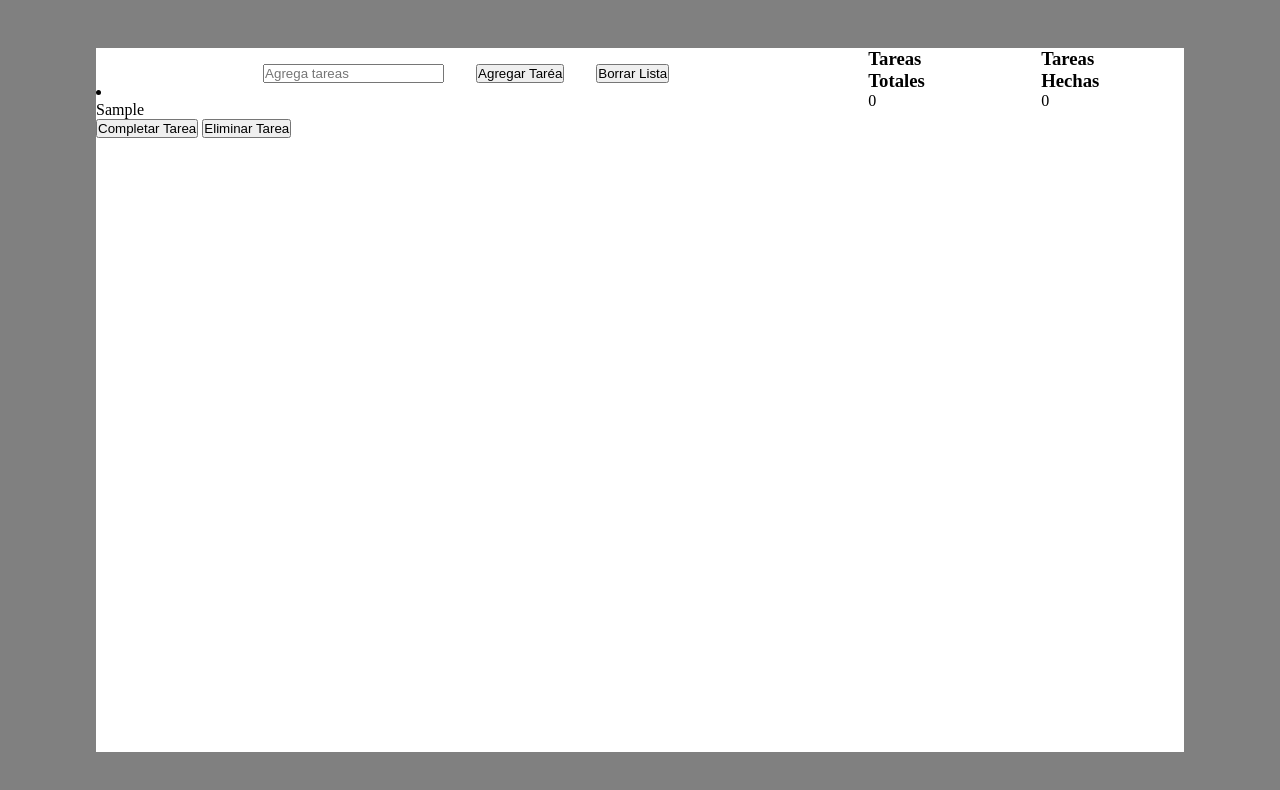
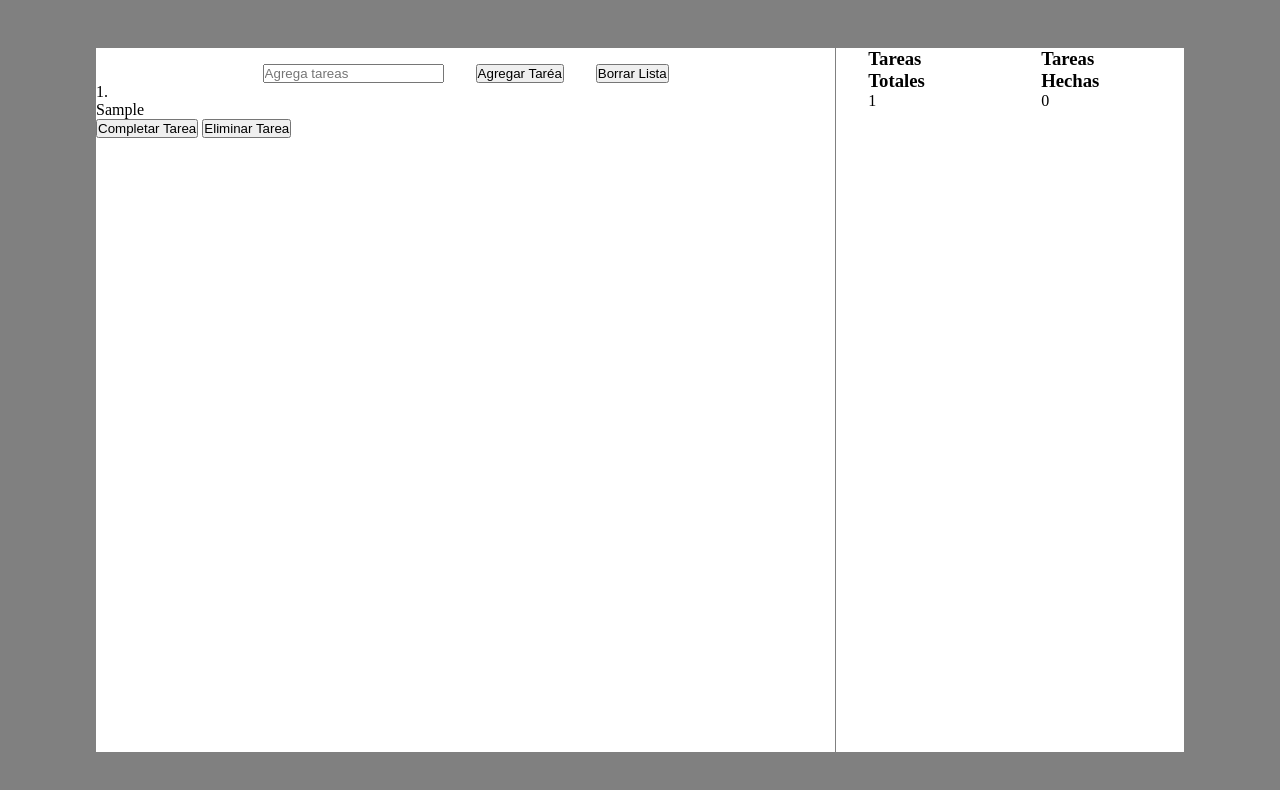
Before and after one commit to JosueValbuena/ToDo-List, a plain HTML site: page index.html in a window 1280 px wide. Both pictures are taken after typing "Sample" into the empty fields and a click on the button "Agregar Taréa". Drawn offline with Linux system fonts and the light colour scheme.

Commit message:
contador de tareas listo, mejoras en diseño css

```diff
--- a/assets/css/styles.css
+++ b/assets/css/styles.css
@@ -5,6 +5,7 @@ html {
   box-sizing: inherit;
   margin: 0;
   padding: 0;
+  list-style:decimal;
 }
 
 .wrapper{
@@ -27,6 +28,7 @@ html {
     display: flex;
     flex-direction: column;
     width: 70%;
+    border-right: 1px solid gray;
 }
 
 .main-toDoList-add-components{
@@ -39,6 +41,10 @@ html {
 
 }
 
+.main-toDoList-add-list-ul li{
+    display: flex;
+}
+
 .main-toDoList-panel{
     display: flex;
 }
--- a/assets/js/main.js
+++ b/assets/js/main.js
@@ -3,8 +3,8 @@ const mainTodoListAddInput = document.querySelector("#main-toDoList-add-componen
 const mainTodoListButtonAdd = document.querySelector("#main-toDoList-components-buttonAdd");
 const mainTodoListButtonEraseAll = document.querySelector("#main-toDoList-components-buttonEraseAll");
 const mainTodoListAddListUl = document.querySelector("#main-toDoList-add-list");
-const mainToDoListPanelSpan = document.querySelector("#main-toDoList-panel-total");
-
+const mainToDoListPanelSpan = document.querySelector("#main-toDoList-panel-total-span");
+const mainToDoListPanelDone = document.querySelector("#main-toDoList-panel-done");
 // agregando funcionalidad a los botones
 mainTodoListButtonAdd.addEventListener("click", () => agregarTarea());
 mainTodoListButtonEraseAll.addEventListener("click", () => vaciarLista());
@@ -13,32 +13,48 @@ mainTodoListButtonEraseAll.addEventListener("click", () => vaciarLista());
 let listaTareas = [];
 
 //vacias la lista de tareas
-function vaciarLista(){
+function vaciarLista() {
     listaTareas = [];
     mainTodoListAddListUl.innerHTML = "";
 }
 
 //constructor de tareas
 class tareasObj {
-    constructor(value){
+    constructor(value) {
         this.id = Date.now();
         this.descripcion = value;
         this.tareaTerminada = false;
     }
 }
 
-//agregar tareas al objeto desde un input main
-function agregarTarea(){
-    const tareaParaAgrear = new tareasObj (mainTodoListAddInput.value);
+//agregar tareas al objeto desde un input main y actualizar el panel de datos
+function agregarTarea() {
+    //verificar que el campo no este vacío
+    if (!mainTodoListAddInput.value) {
+        alert("debes escribir algo :(")
+        return
+    }
+    //contstruir el objeto y agregarlo al arreglo lista
+    const tareaParaAgrear = new tareasObj(mainTodoListAddInput.value);
     listaTareas.push(tareaParaAgrear);
-    mainTodoListAddInput.value="";
+    mainTodoListAddInput.value = "";
+
     rendeizarTareas()
+
+    //actualizar el panel de datos
+    mainToDoListPanelSpan.textContent = listaTareas.length;
+    let tareasHechas = listaTareas.filter((ele) => ele.tareaTerminada === true).length;
+    console.log(tareasHechas);
+    if (tareasHechas > 0) {
+        mainToDoListPanelDone.textContent = tareasHechas.length;
+
+    }
 }
 
 //renderizar tareas en el html main input
-function rendeizarTareas(){
+function rendeizarTareas() {
     let renderizar = listaTareas.map((tarea) =>
-    `
+        `
     <li>
     <p>${tarea.descripcion}</p>
     <button onClick="completarTarea(${tarea.id})">Completar Tarea</button>
@@ -50,12 +66,12 @@ function rendeizarTareas(){
 }
 
 //funciones para botones renderizados
-function completarTarea(id){
+function completarTarea(id) {
     let index = listaTareas.findIndex((ele) => ele.id === id);
     listaTareas[index].tareaTerminada = true;
 }
 
-function eliminarTarea(id){
+function eliminarTarea(id) {
     let index = listaTareas.findIndex((ele) => ele.id === id);
     listaTareas.splice(index, 1);
     rendeizarTareas();
```
